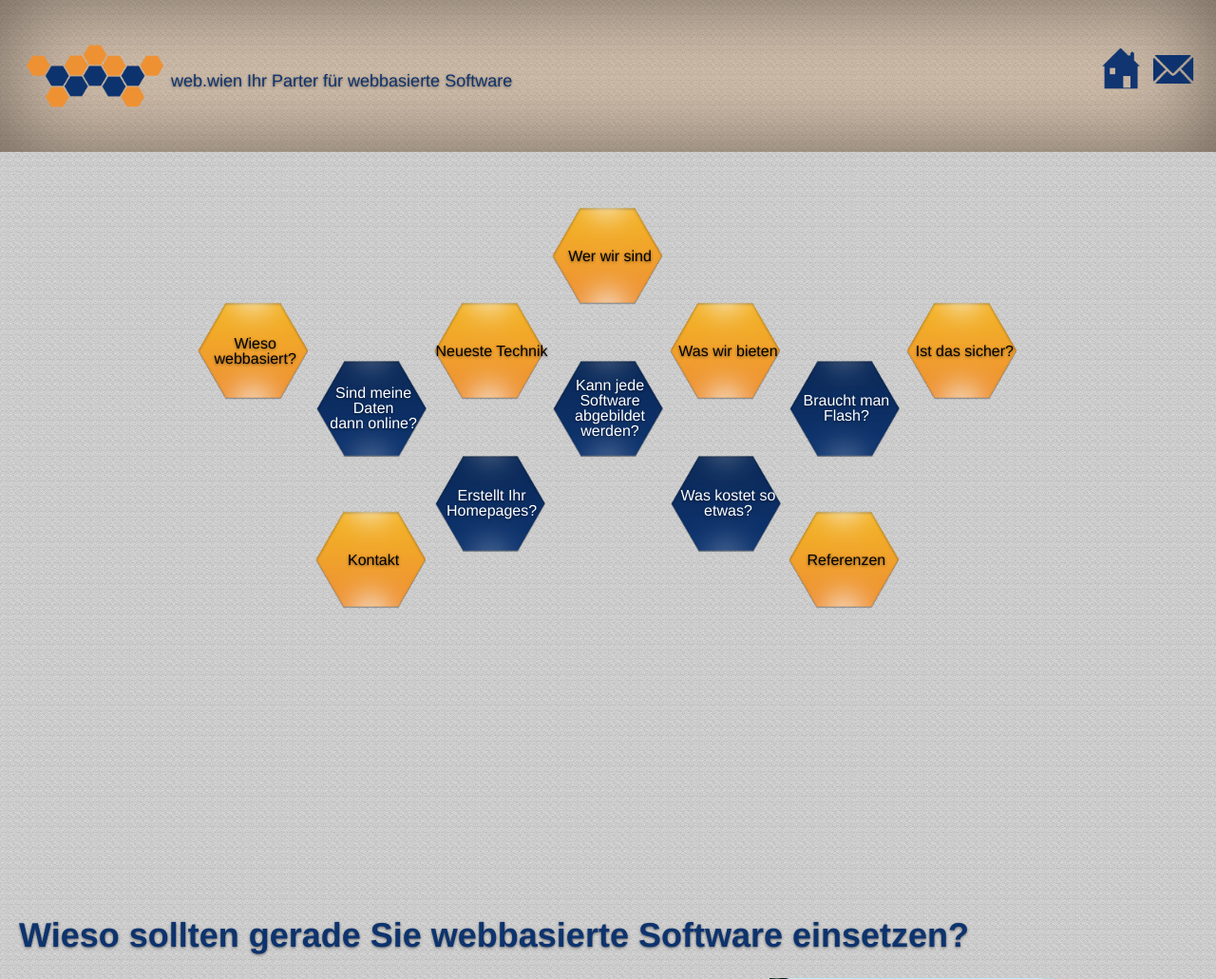
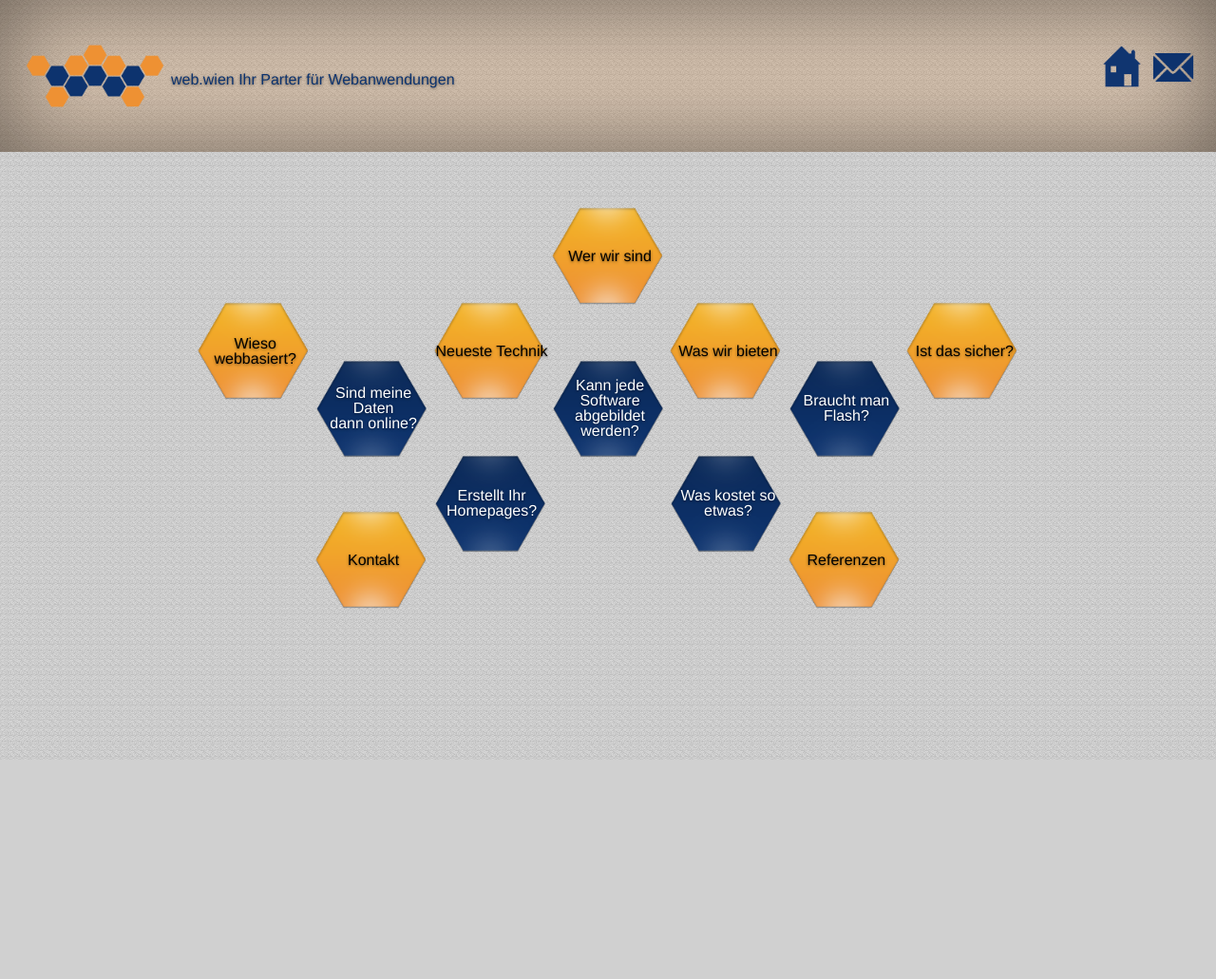
Before and after one commit to m-andreas/m-andreas, a PHP site: page / in a window 1280 px wide. Shown: the top 1031 px of the page at 95% size. After the commit the page ends 800 px from the top, so only its background shows below. Run offline with PHP 8.4, Linux system fonts and the light colour scheme; some libraries are stand-ins or nearby versions.

Commit message:
small changes in size and text

```diff
--- a/css/cover.css
+++ b/css/cover.css
@@ -35,7 +35,7 @@
   color: #0d336e;
   text-align: center;
   text-shadow: 0 1px 3px rgba(0,0,0,.5);
-  font-size: 18px;
+  font-size: 16px;
 }
 
 
@@ -449,9 +449,10 @@
 
 }
 
-@media (min-width: 1470px) and (min-height: 750px) {
+@media (min-width: 1500px) and (min-height: 750px) {
   .main-tech{
     font-size: 16px;
+    line-height: 1.2em;
   }
   .wrapped-line{
     font-size: 16px;
@@ -524,7 +525,7 @@
   .text{
       margin-left: 100px;
       left:16%;
-      width: 70%;
+      width: 100%;
       line-height: 2em;
       top:0;
   }
--- a/index.html
+++ b/index.html
@@ -9,11 +9,11 @@
     <meta name="description" content="">
     <meta name="author" content="web.wien">
     <meta name="language" content="de">
-    <meta name="keywords" content="Software, Web, Websoftware, Wien, Webentwicklung, Software Wien">
-    <meta name="description" content="web.wien Ihr Parter für webbasierte Software">
+    <meta name="keywords" content="Webanwendungen, Web, Websoftware, Webentwicklung, Software Wien">
+    <meta name="description" content="web.wien Ihr Parter für Webanwendungen">
     <meta name="robots" content="index,follow">
     <meta name="audience" content="alle">
-    <meta name="page-topic" content="Dienstleistungen">
+    <meta name="page-topic" content="Webanwendungen">
     <meta name="revisit-after" CONTENT="7 days">
     <link rel="icon" href="favicon.ico">
 
@@ -43,7 +43,7 @@
         <div class="cover-container">
           <div class="masthead clearfix">
             <div class="inner">
-              <div class="masthead-brand"><img src="img/logo_hexa.png" alt="logo" height="80" width="160"></div><div class="slogan">web.wien Ihr Parter für webbasierte Software</div>
+              <div class="masthead-brand"><img src="img/logo_hexa.png" alt="logo" height="80" width="160"></div><div class="slogan">web.wien Ihr Parter für Webanwendungen</div>
               <nav>
                 <ul class="nav masthead-nav">
                   <li class="active"><a href="#">Home</a></li>
@@ -189,7 +189,7 @@
                   </div>
                   <div class="smallmenu">
                     <h1>Willkommen bei web.wien</h1>
-                    Unsere Kernkompetenzen sind webbasierte Anwendungen und die Erstellung von Web-Auftritten. Wir planen, erstellen und warten ihre Software.<br>
+                    Unsere Kernkompetenzen sind Webanwendungen und die Erstellung von Web-Auftritten. Wir planen, erstellen und warten ihre Software.<br>
                     <span class="add-text">Wir sind ein Wiener Unternehmen, welches im Jänner 2016 startet und über jahrelange Entwicklungserfahrung verfügt.<br>
                     Wir verwenden HTML5, bootstrap, Ruby on Rails und vieles mehr, kurzum das Beste was die Technik im Moment zu bieten hat!<br><br></span>
 
@@ -429,8 +429,8 @@
               loopHorizontal: true,
               paddingTop:'130px',
               paddingBottom:'150px',
-              responsiveWidth:1000,
-              responsiveHeight:900,
+              responsiveWidth:800,
+              responsiveHeight:750,
               afterResize: function(){
                 console.log("fired");
                 $.fn.fullpage.reBuild();
```
